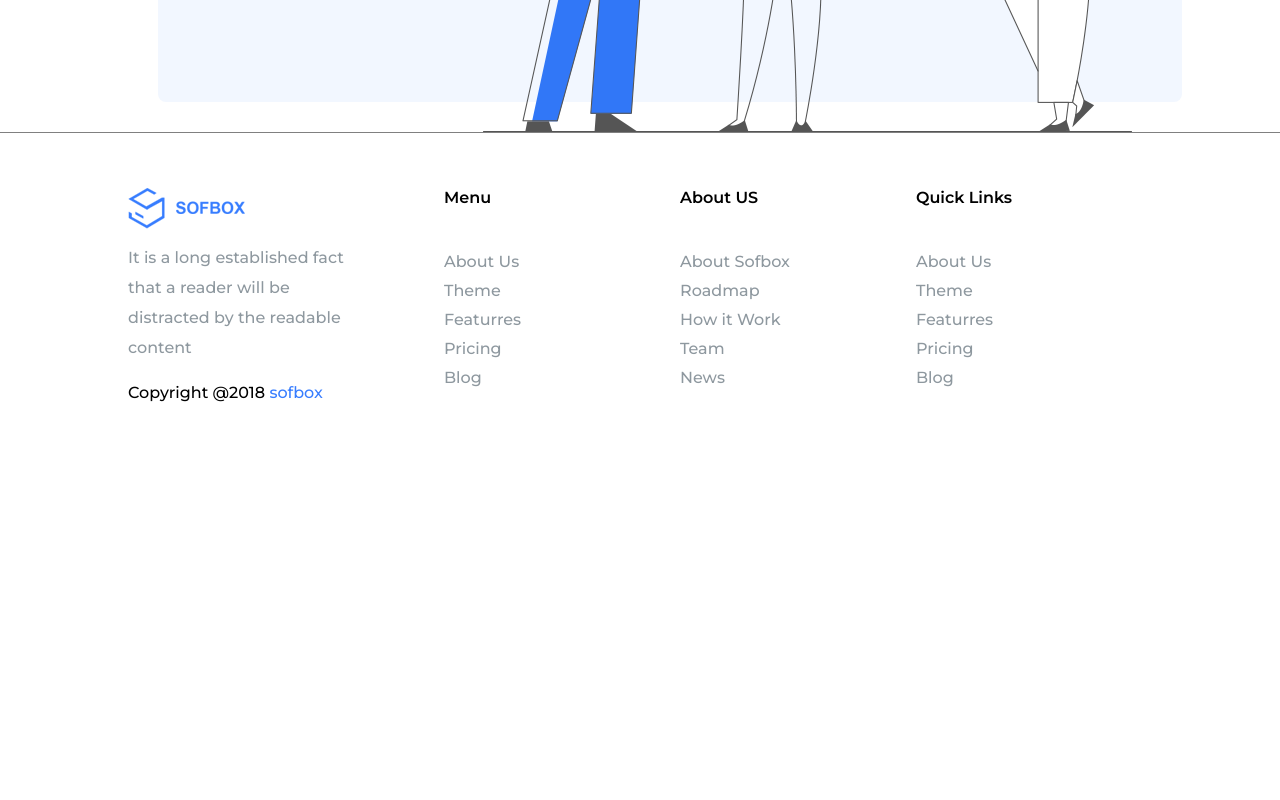
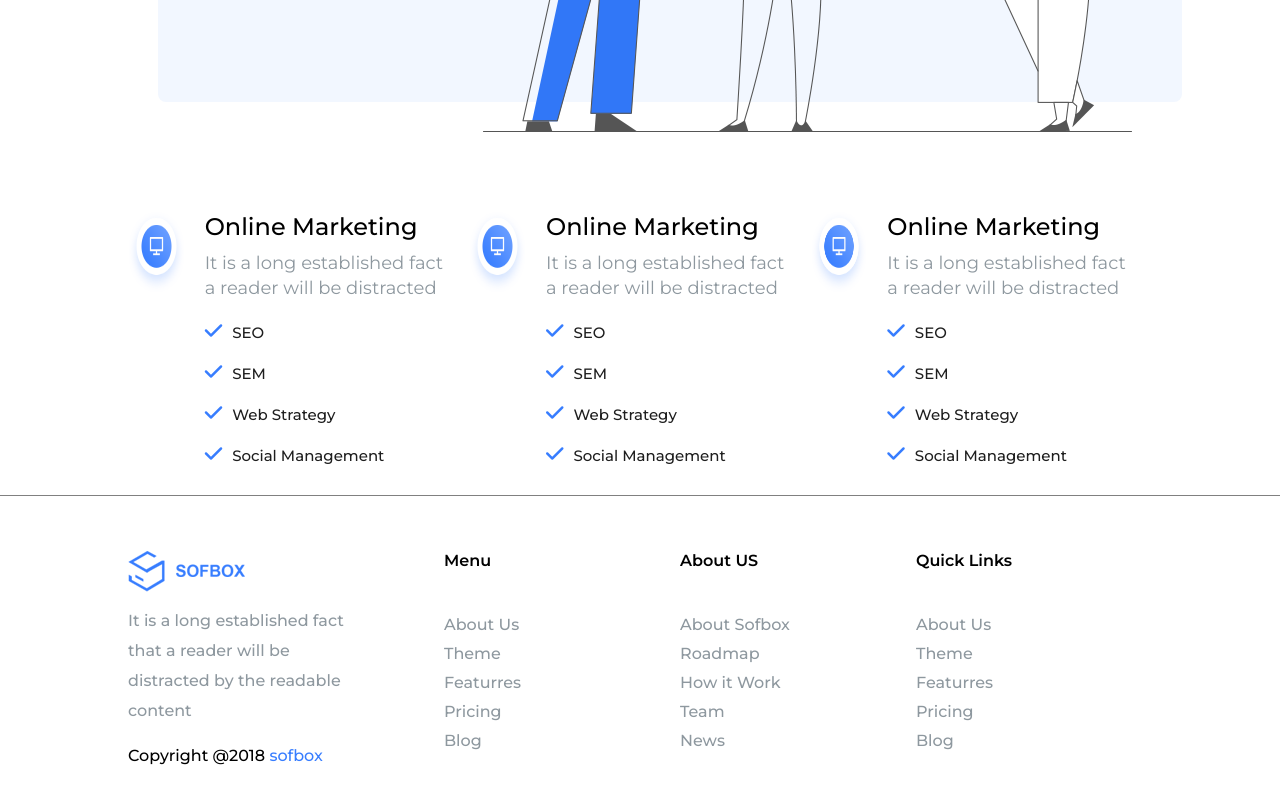
Before and after one commit to gabriele-annese/proj-html-vuejs, a Vue app: page / in a window 1280 px wide. Shown: the part 513-1313 px from the top of the page. Before the commit the page ends 920 px from the top, so only its background shows below. Built offline with nearby package versions, Linux system fonts and the light colour scheme.

Commit message:
add marketOnline

```diff
--- a/src/components/Footer.vue
+++ b/src/components/Footer.vue
@@ -83,11 +83,13 @@ data(){
 <style lang="scss" scoped>
 .footer-ctn{
     border-top: 1px solid grey;
+    margin-top: 30px;
     .footer-content{
         width: 80%;
         margin: 0 auto;
         display: flex;
         padding-top: 50px;
+        padding-bottom: 30px;
         ul{
             list-style: none;
             width: calc(100% / 4);
--- /dev/null
+++ b/src/components/GridMarketing.vue
@@ -0,0 +1,118 @@
+<template>
+    <section>
+        <div class="marketOnline">
+
+            <div class="marketOnline-ctn">
+                <div class="img-ctn">
+                    <img src="../assets/img/24.png" alt="">
+                </div>
+                <div class="text-ctn">
+                    <h2>Online Marketing</h2>
+                    <p>It is a long established fact a reader will be distracted</p>
+                    <ul>
+                        <li v-for="(elMarketing, el) in marketingOnline" :key="`el-${el}`">
+                            <i class="fas fa-check"></i>
+                            <span>{{elMarketing}}</span>
+                        </li>
+                    </ul>
+                </div>
+            </div>
+
+            <div class="marketOnline-ctn">
+                <div class="img-ctn">
+                    <img src="../assets/img/24.png" alt="">
+                </div>
+                <div class="text-ctn">
+                    <h2>Online Marketing</h2>
+                    <p>It is a long established fact a reader will be distracted</p>
+                    <ul>
+                        <li v-for="(elMarketing, el) in marketingOnline" :key="`el-${el}`">
+                            <i class="fas fa-check"></i>
+                            <span>{{elMarketing}}</span>
+                        </li>
+                    </ul>
+                </div>
+            </div>
+
+            <div class="marketOnline-ctn">
+                <div class="img-ctn">
+                    <img src="../assets/img/24.png" alt="">
+                </div>
+                <div class="text-ctn">
+                    <h2>Online Marketing</h2>
+                    <p>It is a long established fact a reader will be distracted</p>
+                    <ul>
+                        <li v-for="(elMarketing, el) in marketingOnline" :key="`el-${el}`">
+                            <i class="fas fa-check"></i>
+                            <span>{{elMarketing}}</span>
+                        </li>
+                    </ul>
+                </div>
+            </div>
+        </div>
+    </section>
+</template>
+
+<script>
+export default {
+name: 'GridMarketing',
+data(){
+    return{
+        marketingOnline:[
+            'SEO',
+            'SEM',
+            'Web Strategy',
+            'Social Management',
+        ]
+    }
+}
+}
+</script>
+
+<style lang="scss" scoped>
+.marketOnline{
+    display: flex;
+}
+ .marketOnline-ctn{
+     margin-top: 80px;
+     display: flex;
+     width: calc(100% / 3);
+     margin-right: 20px;
+    .img-ctn{
+        width: 110px;
+        height: 80px;
+        img{
+            width: 100%;
+            height: 100%;
+        }
+    }
+    .text-ctn{
+        margin-left: 20px;
+        h2{
+            font-weight: 500;
+        }
+        p{
+            margin-top: 10px;
+            line-height: 25px;
+            color: #8e989f;
+            font-size: 18px;
+        }
+        ul{
+            list-style: none;
+            li{
+                margin-top: 20px
+            }
+            i{
+                color: #377dff;
+                font-size: 20px;
+            }
+            span{
+                margin-left: 10px;
+                font-size: 15px;
+                font-weight: 500;
+                color: #1e1e1e;
+            }
+        }
+    }
+ }
+</style>
--- a/src/components/Main.vue
+++ b/src/components/Main.vue
@@ -1,13 +1,18 @@
 <template>
-  <Hero />
+    <div>
+        <Hero />
+        <GridMarketing />
+    </div>
 </template>
 
 <script>
 import Hero from './Hero.vue'
+import GridMarketing from './GridMarketing.vue'
 export default {
 name: 'Main',
 components: {
-    Hero
+    Hero,
+    GridMarketing,
 }
 }
 </script>
```
